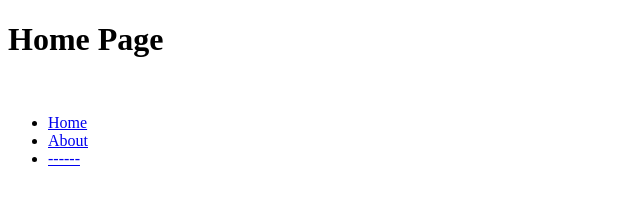
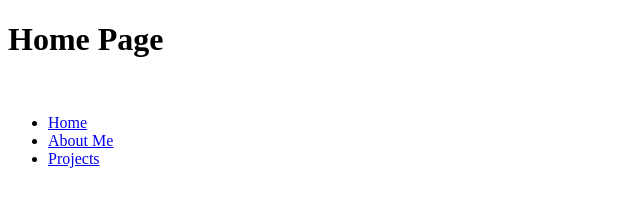
Before and after one commit to miriamrami/meow-port-app, a React (Create React App) app in the folder meow-port-app/: page / in a window 1280 px wide. Shown: the top 222 px of the page, without its empty margins (0-640 px from the left). Built offline with nearby package versions, Linux system fonts and the light colour scheme.

Commit message:
testing routing; updated about me to test this

```diff
--- a/meow-port-app/src/AboutMe.js
+++ b/meow-port-app/src/AboutMe.js
@@ -0,0 +1,13 @@
+// App.jsx
+
+import React from "react";
+
+const About = () => {
+	return (
+		<div>
+			<h1>About Me</h1>
+		</div>
+	);
+};
+
+export default About;
--- a/meow-port-app/src/Home.js
+++ b/meow-port-app/src/Home.js
@@ -13,11 +13,11 @@ const Home = () => {
 				</li>
 				<li>
 					{/* Endpoint to route to About component */}
-					<Link to="/about">About</Link>
+					<Link to="/about">About Me</Link>
 				</li>
 				<li>
 					{/* Endpoint to route to ------ component */}
-					<Link to="/contactus">------</Link>
+					<Link to="/contactus">Projects</Link>
 				</li>
 			</ul>
 		</div>
```
